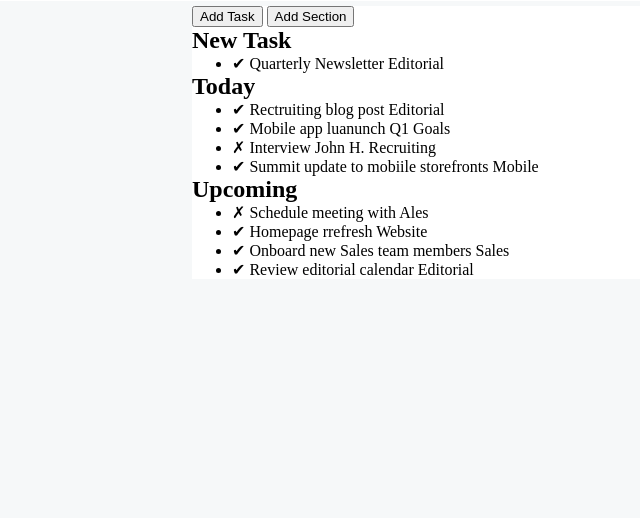
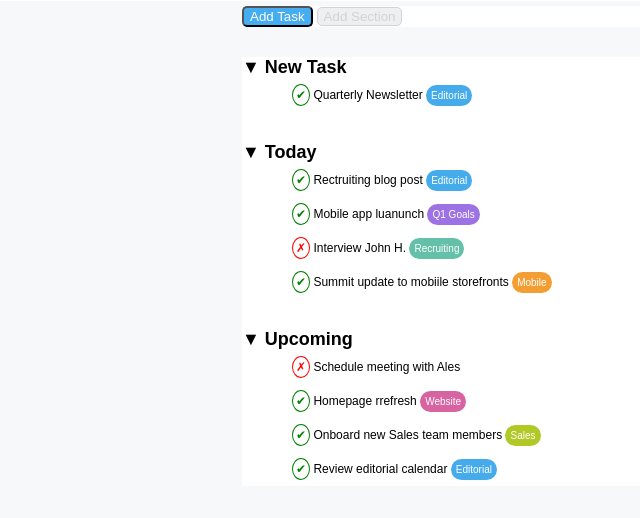
Before and after one commit to dannymastro87/html-css-toboolist, a plain HTML site: page index.html in a window 1280 px wide. Shown: the part 58-576 px from the top of the page, without its empty margins (0-640 px from the left). Drawn offline with Linux system fonts and the light colour scheme.

Commit message:
pagina-di-stile

```diff
--- a/assets/css/style.css
+++ b/assets/css/style.css
@@ -11,6 +11,12 @@ header {
   background-color: #ffffff;
 }
 
+main {
+  width: 70%;
+  margin: auto;
+}
+
+
 .logo {
   margin: 5px 20px 5px 0px;
 }
@@ -20,8 +26,86 @@ h1{
   display: inline;
 }
 
+h2 {
+  font-family: Arial, Helvetica, sans-serif;
+  font-size: 18px;
+}
+
+ul {
+  list-style:none;
+}
+
+li {
+  font-size: 12px;
+  font-family: Arial, Helvetica, sans-serif;
+  padding: 10px;
+}
+
 .container {
-  width: 70%;
-  margin: auto;
+  width: 90%;
+  margin-left: 50px;
   background-color: #ffffff;
 }
+
+.circle {
+  border-radius: 50%;
+  padding: 3px;
+}
+
+.spunta {
+  border:green 1px solid;
+  color: green;
+}
+
+.delete {
+  border:red 1px solid;
+  color: red;
+}
+
+.btn {
+  background-color: #47adf1;
+  color: #ffffff;
+  border-radius: 5px;
+}
+
+.btn-deselected {
+  color: #cfd4d8;
+  border-radius: 5px;
+  border: 1px solid #cfd4d8;
+}
+
+.category {
+  border-radius: 15px;
+  color: #ffffff;
+  padding: 5px;
+  font-family: Arial, Helvetica, sans-serif;
+  font-size: 10px;
+}
+
+.item {
+  margin: 30px 0;
+}
+
+.editorial {
+  background-color: #45abea;
+}
+
+.goals {
+  background-color: #9c72e4;
+}
+
+.recruiting {
+  background-color:#64c0a9;
+}
+
+.mobile {
+  background-color: #f29e33;
+}
+
+.website {
+  background-color: #d863a1;
+}
+
+.sales {
+  background-color: #b0c926;
+}
--- a/index.html
+++ b/index.html
@@ -20,39 +20,39 @@
   <main>
 
     <div class="container">
-      <button>Add Task</button>
-      <button>Add Section</button>
+      <button class="btn">Add Task</button>
+      <button class="btn-deselected">Add Section</button>
     </div>
 
     <div class="container">
 
-      <div class="item-1">
-        <h2>New Task</h2>
+      <div class="item">
+        <h2>&#9660; New Task</h2>
         <ul>
-          <li>&#x2714; Quarterly Newsletter <span>Editorial</span></li>
+          <li><span class="circle spunta">&#x2714;</span> Quarterly Newsletter <span class="category editorial">Editorial</span></li>
         </ul>
       </div>
 
-      <div class="item-1">
-        <h2>Today</h2>
+      <div class="item">
+        <h2>&#9660; Today</h2>
 
         <ul>
-          <li>&#x2714; Rectruiting blog post <span>Editorial</span></li>
-          <li>&#x2714; Mobile app luanunch <span>Q1 Goals</span></li>
-          <li>&#x2717; Interview John H. <span>Recruiting</span></li>
-          <li>&#x2714; Summit update to mobiile storefronts <span>Mobile</span></li>
+          <li><span class="circle spunta">&#x2714;</span> Rectruiting blog post <span class="category editorial">Editorial</span></li>
+          <li><span class="circle spunta">&#x2714;</span> Mobile app luanunch <span class="category goals">Q1 Goals</span></li>
+          <li><span class="circle delete">&#x2717;</span> Interview John H. <span class="category recruiting">Recruiting</span></li>
+          <li><span class="circle spunta">&#x2714;</span> Summit update to mobiile storefronts <span class="category mobile">Mobile</span></li>
         </ul>
 
       </div>
 
-      <div class="item-1">
-        <h2>Upcoming</h2>
+      <div class="item">
+        <h2>&#9660; Upcoming</h2>
 
         <ul>
-          <li>&#x2717; Schedule meeting with Ales</li>
-          <li>&#x2714; Homepage rrefresh <span>Website</span></li>
-          <li>&#x2714; Onboard new Sales team members <span>Sales</span></li>
-          <li>&#x2714; Review editorial calendar <span>Editorial</span></li>
+          <li><span class="circle delete">&#x2717;</span> Schedule meeting with Ales</li>
+          <li><span class="circle spunta">&#x2714;</span> Homepage rrefresh <span class="category website">Website</span></li>
+          <li><span class="circle spunta">&#x2714;</span> Onboard new Sales team members <span class="category sales">Sales</span></li>
+          <li><span class="circle spunta">&#x2714;</span> Review editorial calendar <span class="category editorial">Editorial</span></li>
         </ul>
 
       </div>
```
